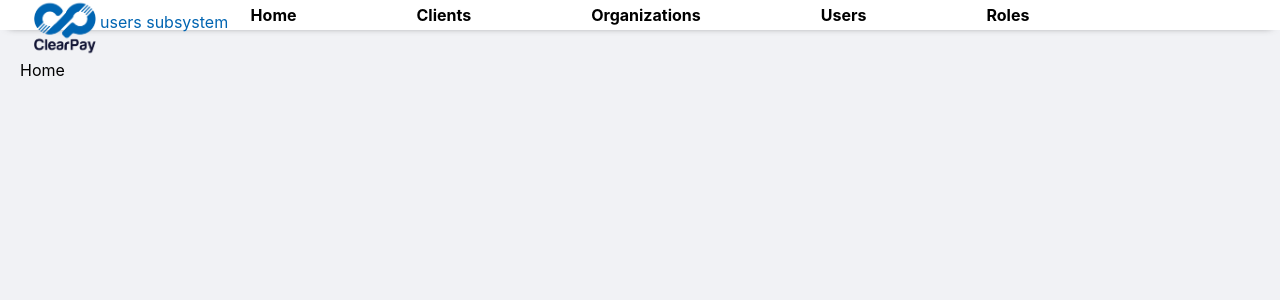
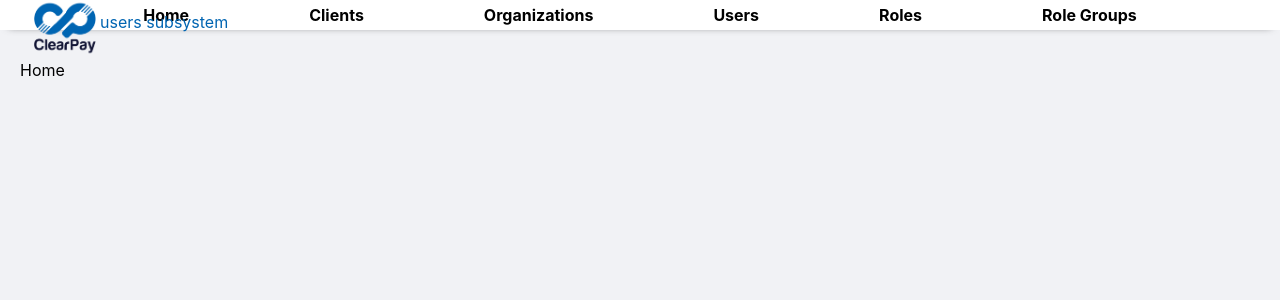
Before and after one commit to 4arturas/user-subsystem, a React (Vite) app in the folder app/: page / in a window 1280 px wide. Shown: the top 300 px of the page. Built offline with nearby package versions, Linux system fonts and the light colour scheme.

Commit message:
Add RoleGroup and RoleGroups to App.jsx

```diff
--- a/app/src/App.jsx
+++ b/app/src/App.jsx
@@ -20,6 +20,8 @@ import User from "./components/User";
 import Role from "./components/Role";
 import {purple} from "@material-ui/core/colors";
 import {ThemeProvider, createMuiTheme} from "@material-ui/core";
+import RoleGroups from "./components/RoleGroups";
+import RoleGroup from "./components/RoleGroup";
 
 const theme = createMuiTheme({
     palette: {
@@ -66,6 +68,9 @@ function App()
                     <NavLink to="/roles" className="header__option" activeClassName="header__option--active">
                         Roles
                     </NavLink>
+                    <NavLink to="/rolegroups" className="header__option" activeClassName="header__option--active">
+                        Role Groups
+                    </NavLink>
                 </div>
             </div>
             <div style={{padding:'30px 20px'}}>
@@ -78,6 +83,9 @@ function App()
                     </Route>
                     <Route exact path="/users">
                         <Users/>
+                    </Route>
+                    <Route exact path="/rolegroups">
+                        <RoleGroups userId={null}/>
                     </Route>
                     <Route exact path="/roles">
                         <Roles userId={null}/>
@@ -95,6 +103,9 @@ function App()
                     <Route exact path="/users/user">
                         <User/>
                     </Route>
+                    <Route exact path="/rolegroups/rolegroup">
+                        <RoleGroup/>
+                    </Route>
                     <Route exact path="/roles/role">
                         <Role/>
                     </Route>
```
